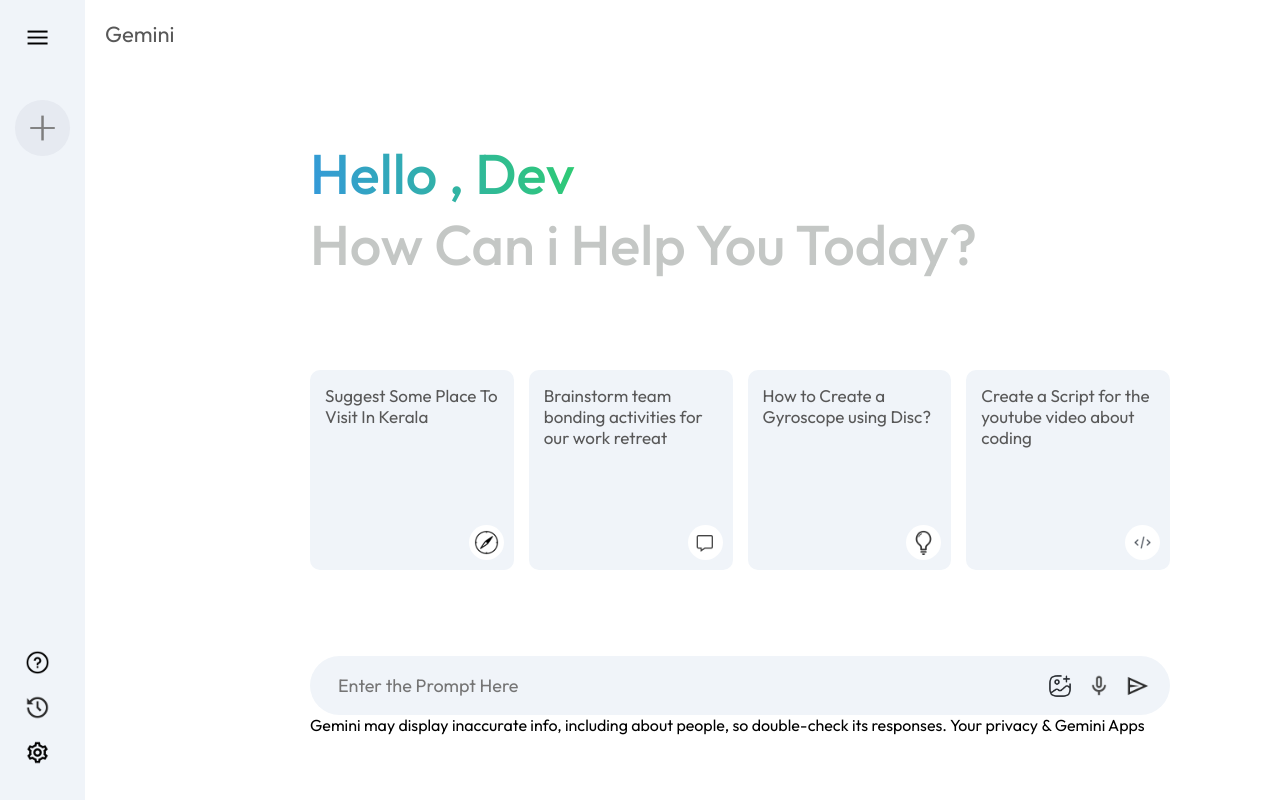
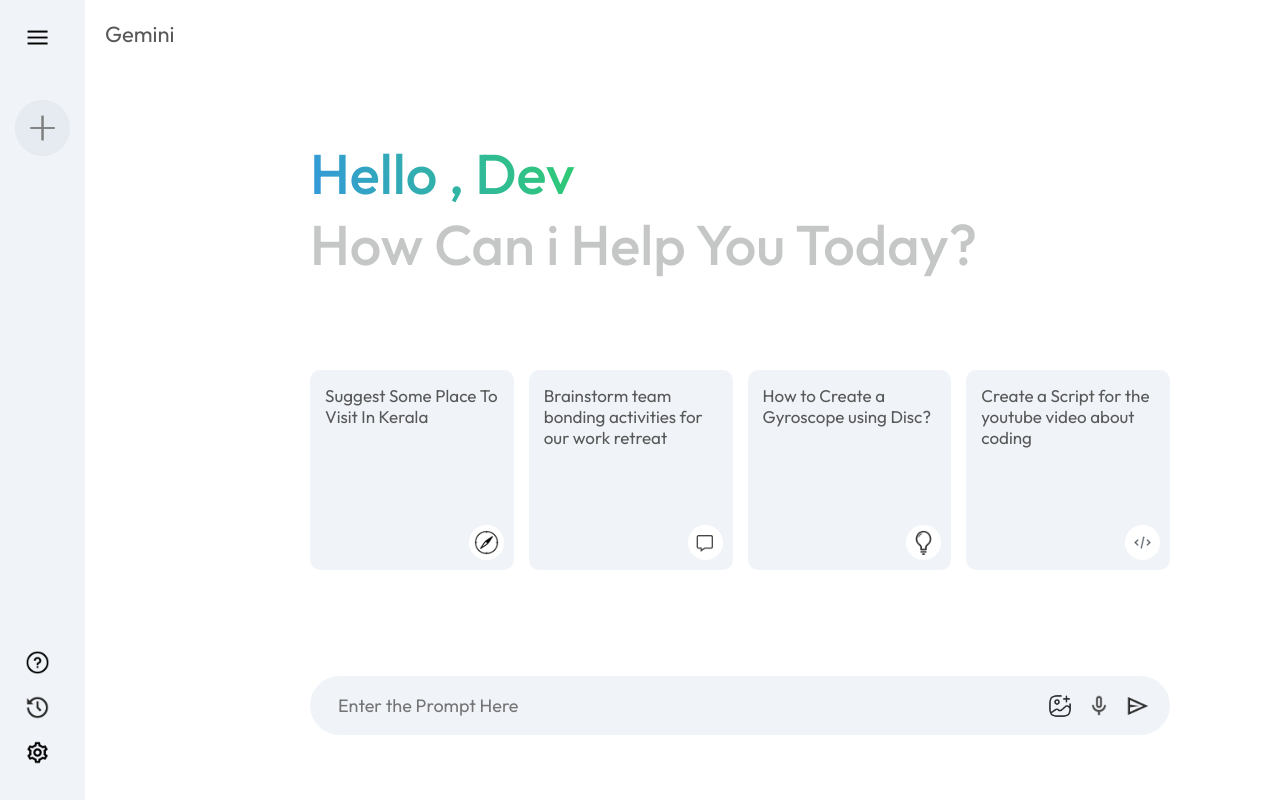
Before and after one commit to Saroyann/Gemini-Clone, a React (Vite) app: page / in a window 1280 px wide. Shown: the top 800 px of the page. Built offline with nearby package versions, Linux system fonts and the light colour scheme.

Commit message:
initial commit

```diff
--- a/src/components/main/Main.jsx
+++ b/src/components/main/Main.jsx
@@ -117,12 +117,6 @@ const Main = () => {
 							/>
 						</div>
 					</div>
-					<div className="bottom-info">
-						<p>
-							Gemini may display inaccurate info, including about people, so
-							double-check its responses. Your privacy & Gemini Apps
-						</p>
-					</div>
 				</div>
 			</div>
 		</div>
--- a/src/config/gemini.js
+++ b/src/config/gemini.js
@@ -1,6 +1,3 @@
-
-// node --version # Should be >= 18
-// npm install @google/generative-ai
 
 import {
     GoogleGenerativeAI,
```
